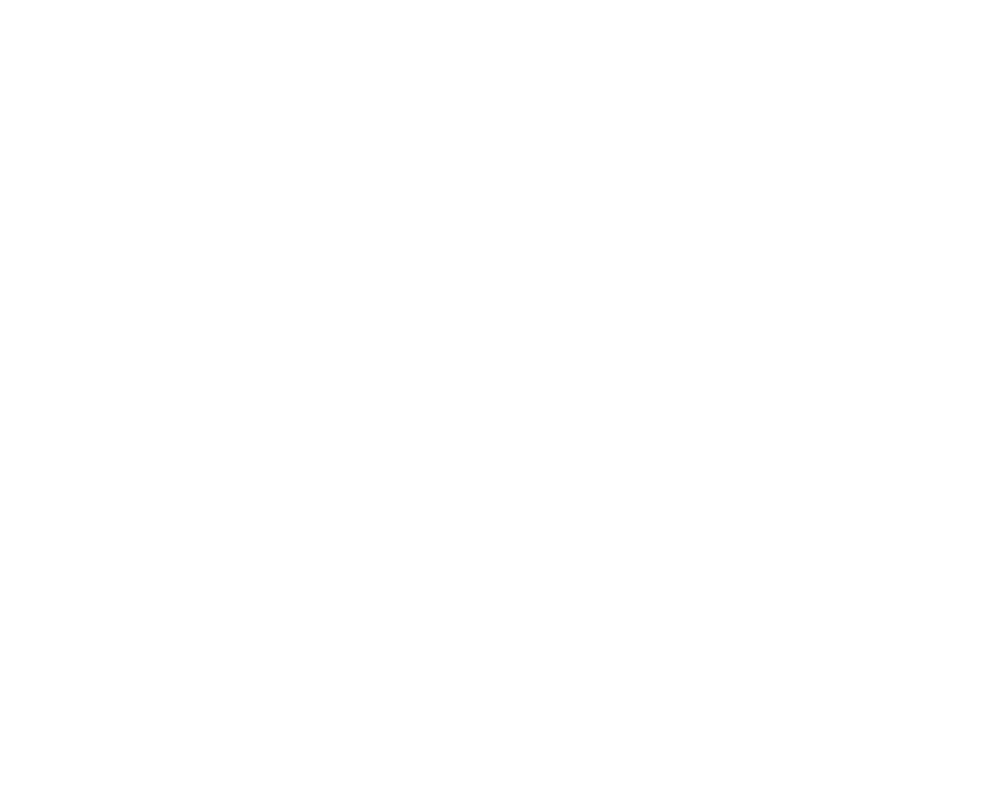
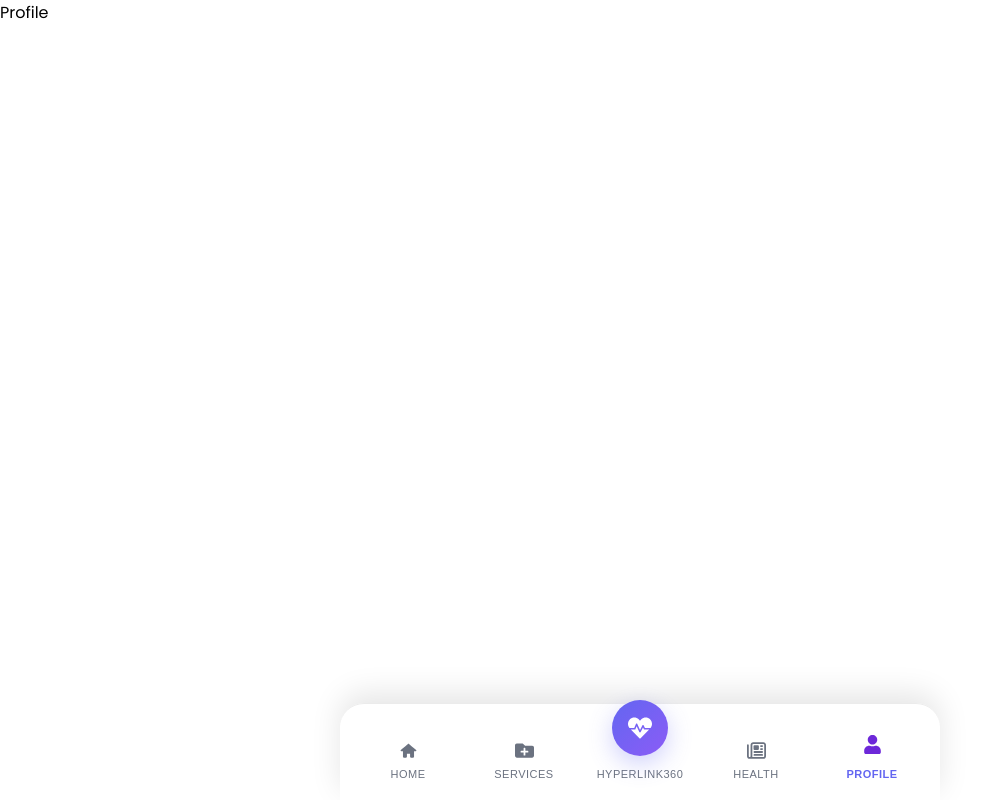
Before and after one commit to adityasharma0131/HyperLinkApp, a React (Vite) app: page /app/profile in a window 1280 px wide. Before the commit this address had no page. Shown: the whole page, without its empty margins (0-999 px from the left). Built offline with nearby package versions, Linux system fonts and the light colour scheme.

Commit message:
Bottom Nav & User Application routing created

```diff
--- a/src/App.jsx
+++ b/src/App.jsx
@@ -7,6 +7,12 @@ import Email from "./Pages/User/Intro/Signin/Email";
 import Otp from "./Pages/User/Intro/OTP/Otp";
 import UserInfo from "./Pages/User/Intro/UserInfo/UserInfo";
 import UserLocation from "./Pages/User/Intro/UserInfo/UserLocation";
+
+import UserHome from "./Pages/User/Application/Home/Home";
+import UserServices from "./Pages/User/Application/Services/Services";
+import UserHyperLink from "./Pages/User/Application/HyperLink/HyperLink";
+import UserHealthFeeds from "./Pages/User/Application/HealthFeeds/HealthFeeds";
+import UserProfile from "./Pages/User/Application/Profile/Profile";
 
 function App() {
   return (
@@ -19,6 +25,12 @@ function App() {
           <Route path="/signin/:type/:credentials" element={<Otp />} />
           <Route path="/signin/:userid" element={<UserInfo />} />
           <Route path="/signin/location/:userid" element={<UserLocation />} />
+
+          <Route path="/app" element={<UserHome />} />
+          <Route path="/app/services" element={<UserServices />} />
+          <Route path="/app/hyperlink360" element={<UserHyperLink />} />
+          <Route path="/app/healthfeeds" element={<UserHealthFeeds />} />
+          <Route path="/app/profile" element={<UserProfile />} />
         </Routes>
       </main>
     </Router>
--- /dev/null
+++ b/src/Components/UserNavigation.jsx
@@ -0,0 +1,60 @@
+import React from "react";
+import { useLocation, useNavigate } from "react-router-dom";
+import { TiHome } from "react-icons/ti";
+import { FaFolderPlus, FaHeartbeat, FaUser } from "react-icons/fa";
+import { FaRegNewspaper } from "react-icons/fa6";
+
+const navItems = [
+  { label: "Home", path: "", icon: TiHome, isPrimary: false },
+  { label: "Services", path: "services", icon: FaFolderPlus, isPrimary: false },
+  {
+    label: "Hyperlink360",
+    path: "hyperlink360",
+    icon: FaHeartbeat,
+    isPrimary: true,
+  },
+  {
+    label: "Health",
+    path: "healthfeeds",
+    icon: FaRegNewspaper,
+    isPrimary: false,
+  },
+  { label: "Profile", path: "profile", icon: FaUser, isPrimary: false },
+];
+
+const UserNavigation = () => {
+  const location = useLocation();
+  const navigate = useNavigate();
+
+  const pathSegments = location.pathname.split("/");
+  const currentPath = pathSegments.length > 2 ? pathSegments[2] : "";
+
+  return (
+    <nav className="bottom-nav">
+      <div className="nav-container">
+        {navItems.map((item) => {
+          const Icon = item.icon;
+          const isActive = currentPath === item.path;
+
+          return (
+            <button
+              key={item.path || "home"}
+              className={`nav-item ${isActive ? "active" : ""} ${
+                item.isPrimary ? "primary" : ""
+              }`}
+              onClick={() => navigate(`/app/${item.path}`)}
+              aria-label={item.label}
+            >
+              <div className="icon-container">
+                <Icon className="nav-icon" />
+              </div>
+              <span className="nav-label">{item.label}</span>
+            </button>
+          );
+        })}
+      </div>
+    </nav>
+  );
+};
+
+export default UserNavigation;
--- /dev/null
+++ b/src/Pages/User/Application/HealthFeeds/HealthFeeds.jsx
@@ -0,0 +1,12 @@
+import React from "react";
+import UserNavigation from "../../../../Components/UserNavigation";
+
+const HealthFeeds = () => {
+  return (
+    <div>
+      HealthFeeds <UserNavigation />
+    </div>
+  );
+};
+
+export default HealthFeeds;
--- /dev/null
+++ b/src/Pages/User/Application/Home/Home.jsx
@@ -0,0 +1,12 @@
+import React from "react";
+import UserNavigation from "../../../../Components/UserNavigation";
+const Home = () => {
+  return (
+    <div>
+      Home
+      <UserNavigation />
+    </div>
+  );
+};
+
+export default Home;
--- /dev/null
+++ b/src/Pages/User/Application/HyperLink/HyperLink.jsx
@@ -0,0 +1,12 @@
+import React from "react";
+import UserNavigation from "../../../../Components/UserNavigation";
+
+const HyperLink = () => {
+  return (
+    <div>
+      HyperLink <UserNavigation />
+    </div>
+  );
+};
+
+export default HyperLink;
--- /dev/null
+++ b/src/Pages/User/Application/Profile/Profile.jsx
@@ -0,0 +1,12 @@
+import React from "react";
+import UserNavigation from "../../../../Components/UserNavigation";
+
+const Profile = () => {
+  return (
+    <div>
+      Profile <UserNavigation />
+    </div>
+  );
+};
+
+export default Profile;
--- /dev/null
+++ b/src/Pages/User/Application/Services/Services.jsx
@@ -0,0 +1,12 @@
+import React from "react";
+import UserNavigation from "../../../../Components/UserNavigation";
+
+const Services = () => {
+  return (
+    <div>
+      Services <UserNavigation />
+    </div>
+  );
+};
+
+export default Services;
--- a/src/Pages/User/Intro/UserInfo/UserLocation.jsx
+++ b/src/Pages/User/Intro/UserInfo/UserLocation.jsx
@@ -249,10 +249,12 @@ const UserLocation = () => {
 
     localStorage.setItem("currentUser", JSON.stringify(updatedUser));
 
-    navigate("/dashboard");
+    // ✅ Navigate to /app/:userid
+    navigate("/app");
   };
 
   return (
+    <div className="location-page">
       <LoadScript
         googleMapsApiKey={GOOGLE_MAPS_API_KEY}
         libraries={GOOGLE_LIBRARIES}
@@ -353,6 +355,7 @@ const UserLocation = () => {
           </div>
         </div>
       </LoadScript>
+    </div>
   );
 };
 
--- a/src/Pages/User/Intro/UserInfo/style.css
+++ b/src/Pages/User/Intro/UserInfo/style.css
@@ -214,25 +214,27 @@
   color: #94a3b8;
   margin-top: 4px;
   margin-bottom: 1rem;
-} /* Base Styles */
-:root {
-  --primary-color: #4361ee;
-  --primary-hover: #3a56d4;
-  --secondary-color: #f8f9fa;
-  --secondary-hover: #e9ecef;
-  --text-color: #2b2d42;
-  --text-light: #6c757d;
-  --error-color: #ef233c;
-  --success-color: #2ec4b6;
-  --warning-color: #ff9f1c;
-  --border-radius: 12px;
-  --box-shadow: 0 4px 20px rgba(0, 0, 0, 0.08);
-  --transition: all 0.3s ease;
+}
+/* Base Styles */
+.location-page {
+  position: relative;
+  z-index: 1;
+  width: 100%;
+  max-width: 1200px;
+  padding: 2rem;
+  display: flex;
+  flex-direction: row;
+  align-items: center;
+  gap: 3rem;
+  justify-content: center;
 }
 
 .location-container {
   max-width: 900px;
   padding: 1rem;
+  background: white;
+  border-radius: 12px;
+  box-shadow: 0 4px 20px rgba(0, 0, 0, 0.08);
 }
 
 .location-header {
@@ -243,13 +245,13 @@
 .location-title {
   font-size: 2rem;
   font-weight: 700;
-  color: var(--text-color);
+  color: #2b2d42;
   margin-bottom: 0.5rem;
 }
 
 .location-subtitle {
   font-size: 1rem;
-  color: var(--text-light);
+  color: #6c757d;
   margin-bottom: 0;
 }
 
@@ -270,15 +272,15 @@
   width: 100%;
   padding: 0.75rem 1rem;
   border: 1px solid #e0e0e0;
-  border-radius: var(--border-radius);
+  border-radius: 12px;
   font-size: 1rem;
-  transition: var(--transition);
+  transition: all 0.3s ease;
   box-shadow: 0 2px 4px rgba(0, 0, 0, 0.05);
 }
 
 .location-search-input:focus {
   outline: none;
-  border-color: var(--primary-color);
+  border-color: #4361ee;
   box-shadow: 0 0 0 2px rgba(67, 97, 238, 0.2);
 }
 
@@ -292,7 +294,7 @@
   display: flex;
   align-items: center;
   gap: 0.5rem;
-  color: var(--text-light);
+  color: #6c757d;
   font-size: 0.875rem;
 }
 
@@ -312,30 +314,30 @@
   gap: 0.5rem;
   font-size: 0.875rem;
   padding: 0.75rem;
-  border-radius: var(--border-radius);
+  border-radius: 12px;
   line-height: 1.4;
 }
 
 .location-message.success {
   background: rgba(46, 196, 182, 0.1);
-  color: var(--success-color);
+  color: #2ec4b6;
 }
 
 .location-message.error {
   background: rgba(239, 35, 60, 0.1);
-  color: var(--error-color);
+  color: #ef233c;
 }
 
 .location-message.warning {
   background: rgba(255, 159, 28, 0.1);
-  color: var(--warning-color);
+  color: #ff9f1c;
 }
 
 /* Map Wrapper */
 .map-wrapper {
   position: relative;
   margin: 1.5rem 0;
-  border-radius: var(--border-radius);
+  border-radius: 12px;
   overflow: hidden;
 }
 
@@ -345,11 +347,11 @@
   align-items: center;
   gap: 0.5rem;
   font-size: 0.875rem;
-  color: var(--warning-color);
+  color: #ff9f1c;
   margin: 1rem 0;
   padding: 0.5rem;
   background: rgba(255, 159, 28, 0.05);
-  border-radius: var(--border-radius);
+  border-radius: 12px;
 }
 
 .warning-icon {
@@ -363,15 +365,15 @@
   gap: 0.75rem;
   background: rgba(67, 97, 238, 0.05);
   padding: 1rem;
-  border-radius: var(--border-radius);
+  border-radius: 12px;
   margin: 1.5rem 0;
   font-size: 0.9375rem;
-  color: var(--text-color);
+  color: #2b2d42;
   line-height: 1.4;
 }
 
 .address-icon {
-  color: var(--primary-color);
+  color: #4361ee;
   flex-shrink: 0;
 }
 
--- a/src/index.css
+++ b/src/index.css
@@ -130,3 +130,139 @@ body {
   border-color: #e2e8f0;
   color: #94a3b8;
 }
+.bottom-nav {
+  position: fixed;
+  bottom: 0;
+  left: 0;
+  right: 0;
+  width: 100%;
+  max-width: 600px;
+  margin: 0 auto;
+  padding: 12px 16px 20px;
+  background: rgba(255, 255, 255, 0.98);
+  backdrop-filter: blur(20px);
+  -webkit-backdrop-filter: blur(20px);
+  border-top: 1px solid rgba(0, 0, 0, 0.08);
+  box-shadow: 0 -10px 30px rgba(0, 0, 0, 0.1);
+  display: flex;
+  justify-content: center;
+  z-index: 1000;
+  border-radius: 24px 24px 0 0;
+}
+
+.nav-container {
+  display: flex;
+  justify-content: space-between;
+  align-items: flex-end;
+  width: 100%;
+  gap: 12px;
+}
+
+.nav-item {
+  background: none;
+  border: none;
+  display: flex;
+  flex-direction: column;
+  align-items: center;
+  flex: 1;
+  cursor: pointer;
+  padding: 0;
+  position: relative;
+  transition: all 0.3s cubic-bezier(0.16, 1, 0.3, 1);
+}
+
+.icon-container {
+  position: relative;
+  display: flex;
+  align-items: center;
+  justify-content: center;
+}
+
+.nav-icon {
+  font-size: 35px;
+  color: #6b7280;
+  transition: all 0.3s cubic-bezier(0.16, 1, 0.3, 1);
+  padding: 8px;
+}
+
+/* Active Styles */
+.nav-item.active .nav-icon {
+  color: #6d28d9;
+
+  transform: translateY(-6px);
+  animation: bounce 0.5s cubic-bezier(0.18, 0.89, 0.32, 1.28);
+}
+
+.nav-label {
+  font-size: 11px;
+  font-weight: 500;
+  color: #6b7280;
+  transition: color 0.3s ease;
+  text-transform: uppercase;
+  letter-spacing: 0.5px;
+}
+
+.nav-item.active .nav-label {
+  color: #6366f1;
+  font-weight: 600;
+}
+
+/* Primary Action Button */
+.nav-item.primary {
+  margin-top: -16px;
+}
+
+.nav-item.primary .icon-container {
+  background: linear-gradient(135deg, #6366f1, #8b5cf6);
+  width: 56px;
+  height: 56px;
+  border-radius: 50%;
+  box-shadow: 0 8px 24px rgba(99, 102, 241, 0.3);
+  margin-bottom: 8px;
+}
+
+.nav-item.primary .nav-icon {
+  color: white;
+  font-size: 24px;
+  padding: 0;
+  transform: none;
+  background: none;
+  -webkit-background-clip: unset;
+  -webkit-text-fill-color: unset;
+}
+
+.nav-item.primary.active .nav-icon {
+  transform: translateY(-2px);
+}
+
+.nav-item.primary .nav-label {
+  margin-top: 4px;
+}
+
+/* Animation */
+@keyframes bounce {
+  0%,
+  100% {
+    transform: translateY(0);
+  }
+  50% {
+    transform: translateY(-8px);
+  }
+}
+
+/* Mobile Adjustments */
+@media (max-width: 480px) {
+  .bottom-nav {
+    border-radius: 0;
+    padding-bottom: 16px;
+  }
+
+  .nav-label {
+    font-size: 9px;
+  }
+
+  .nav-item.primary .icon-container {
+    width: 50px;
+    height: 50px;
+  }
+}
```
Also changed, not shown: src/Pages/User/Intro/Hero/Hero.jsx (+17 -11 lines), 1 other file (tests, documents, lock files or other folders). Lines whose indentation alone changed are shown as unchanged.
